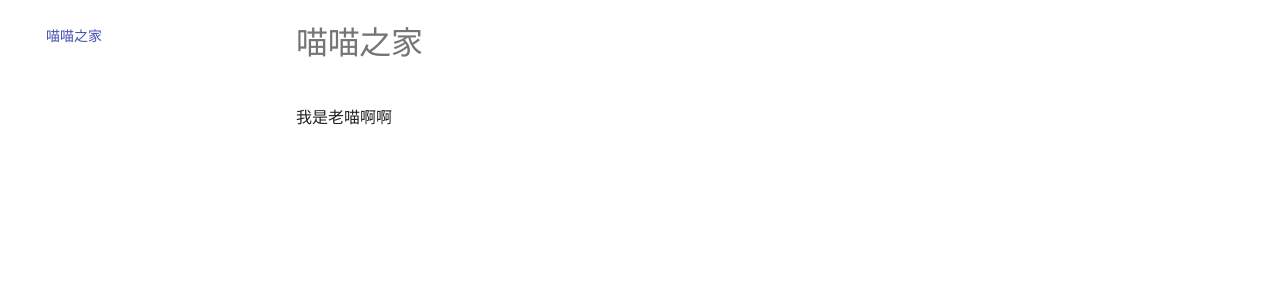
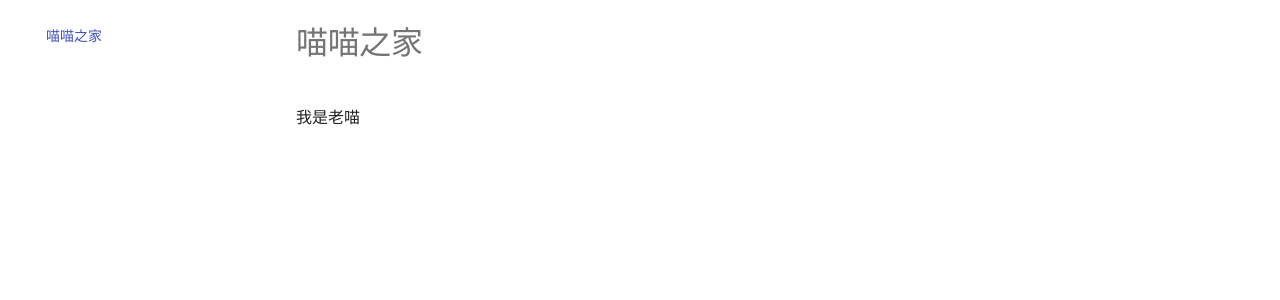
Before and after one commit to zeroifox/zeroifox, an MkDocs documentation site: the page built from docs/index.md, in a window 1280 px wide. Shown: the part 123-423 px from the top of the page. Built offline with MkDocs 1.6.1 and Material for MkDocs 9.7.7, drawn with Linux system fonts in a browser that asks for light colours.

Commit message:
docs/index.md updated from https://stackedit.cn/

```diff
--- a/docs/index.md
+++ b/docs/index.md
@@ -1,5 +1,5 @@
-我是老喵啊啊
+我是老喵
 <!--stackedit_data:
-eyJoaXN0b3J5IjpbNjgyMzI3NTQ2LDE0MDIyNDQ5NDQsMTU2ND
-AxNTQxOF19
+eyJoaXN0b3J5IjpbMTU2NDAxNTQxOCw2ODIzMjc1NDYsMTQwMj
+I0NDk0NCwxNTY0MDE1NDE4XX0=
 -->
```
